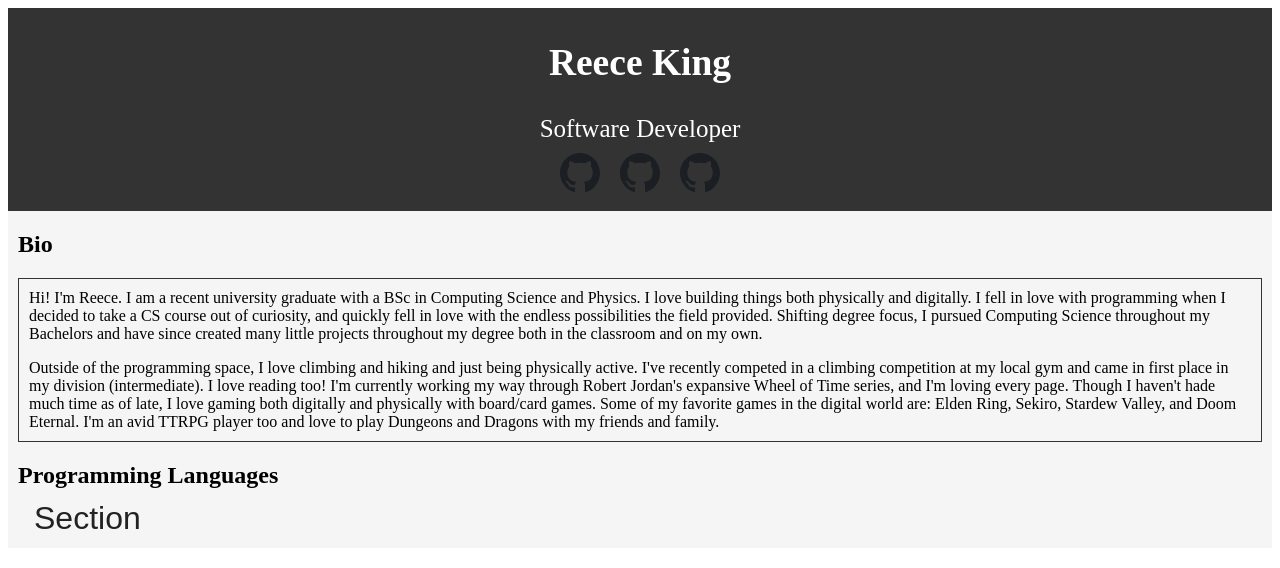
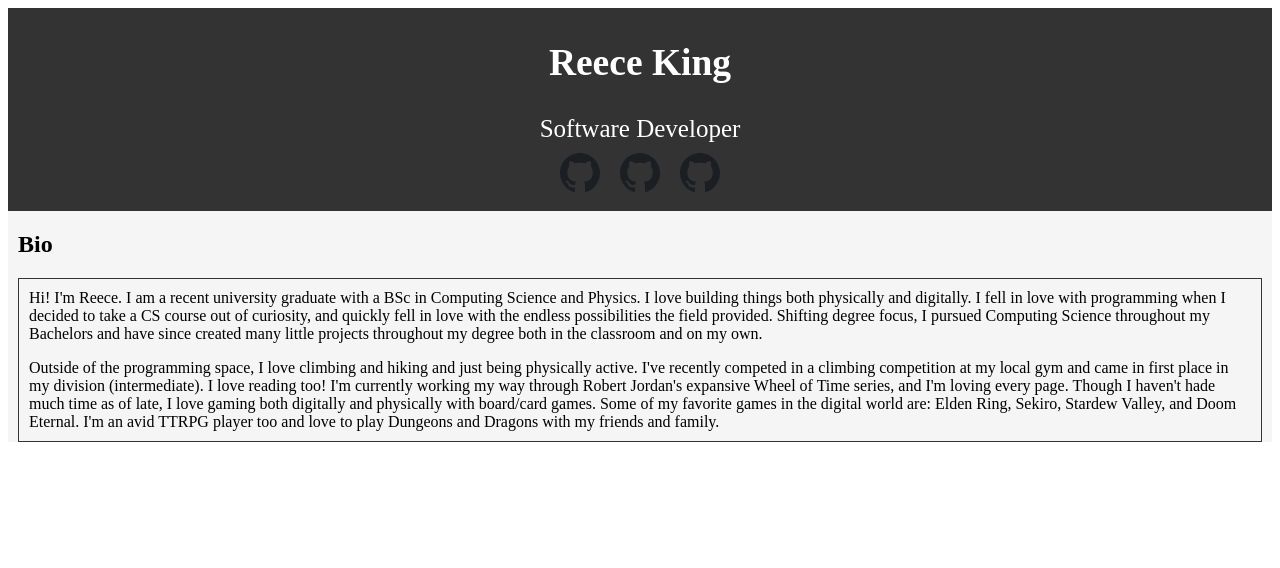
Before and after one commit to reecemlrking/reecemlrking.github.io, an Angular app: page / in a window 1280 px wide. Shown: the top 568 px of the page. Built offline with nearby package versions, Linux system fonts and the light colour scheme.

Commit message:
regenerated languages component

```diff
--- a/src/app/app.component.html
+++ b/src/app/app.component.html
@@ -8,7 +8,6 @@
     </section>
     <section>
       <app-bio></app-bio>
-      <app-languages></app-languages>
     </section>
   </body>
 </main>
--- a/src/app/app.component.ts
+++ b/src/app/app.component.ts
@@ -2,11 +2,10 @@ import { Component } from '@angular/core';
 import { RouterOutlet } from '@angular/router';
 import { HeaderComponent } from "./header/header.component";
 import { BioComponent } from "./bio/bio.component";
-import { LanguagesComponent } from './languages/languages.component';
 
 @Component({
   selector: 'app-root',
-  imports: [RouterOutlet, HeaderComponent, BioComponent, LanguagesComponent],
+  imports: [RouterOutlet, HeaderComponent, BioComponent],
   templateUrl: './app.component.html',
   styleUrl: './app.component.css'
 })
--- a/src/app/languages/languages.component.css
+++ /dev/null
@@ -1,43 +0,0 @@
-.languages {
-  margin: 10px;
-}
-
-.languages-header {
-  font-weight: bold;
-  padding-bottom: 0;
-  margin-bottom: 0;
-}
-
-.languages-body {
-  padding: 10px;
-}
-
-.languages-body p:first-of-type {
-  margin-top: 0;
-}
-
-.languages-body p:last-of-type {
-  margin-bottom: 0;
-}
-
-.collapsible {
-  background-color: #f5f5f5;
-  cursor: pointer;
-  color: #222;
-  width: 100%;
-  border: none;
-  text-align: left;
-  outline: none;
-  font-size: 2em;
-}
-
-.active,
-.collapsible:hover {
-  background-color: #e5e5e5;
-}
-
-.content {
-  padding: 0 18px;
-  display: none;
-  overflow: hidden;
-}
--- a/src/app/languages/languages.component.html
+++ b/src/app/languages/languages.component.html
@@ -1,11 +1 @@
-<div class='languages'>
-  <h2 class='languages-header'>Programming Languages</h2>
-  <div class='languages-body'>
-    <button type="button" class="collapsible">Section</button>
-    <div class="content">
-      <p>
-        Lorem Ipsum
-      </p>
-    </div>
-  </div>
-</div>
+<p>languages works!</p>
```
Also changed, not shown: src/app/languages/languages.component.ts (+1 -9 lines).
